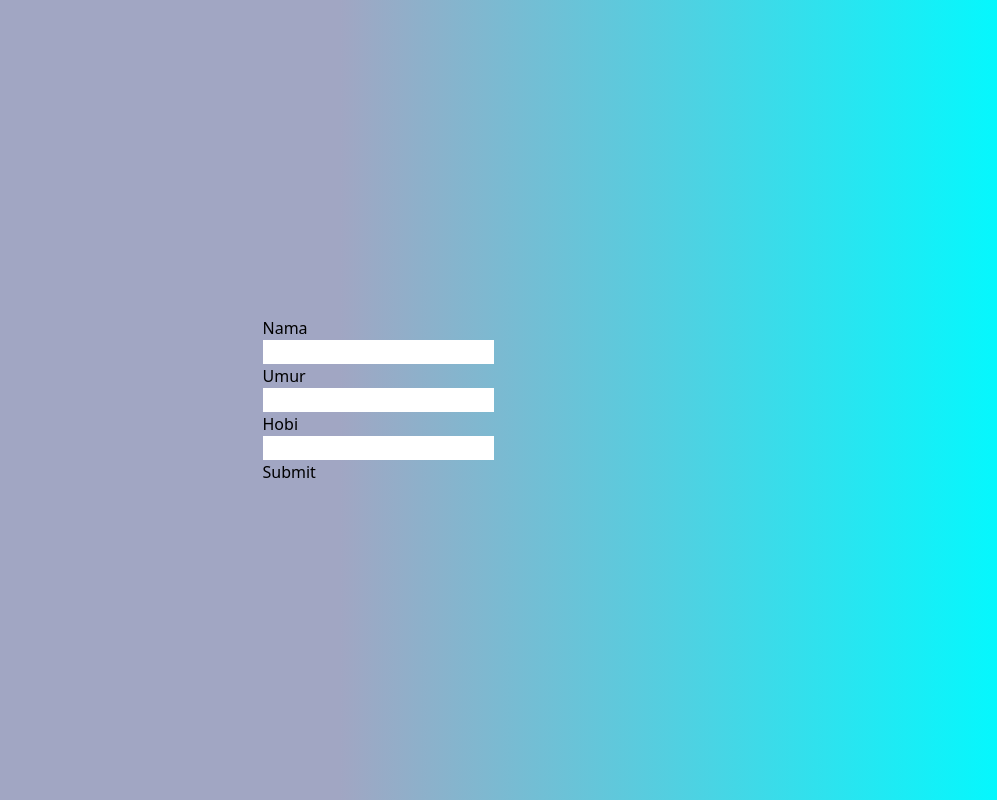
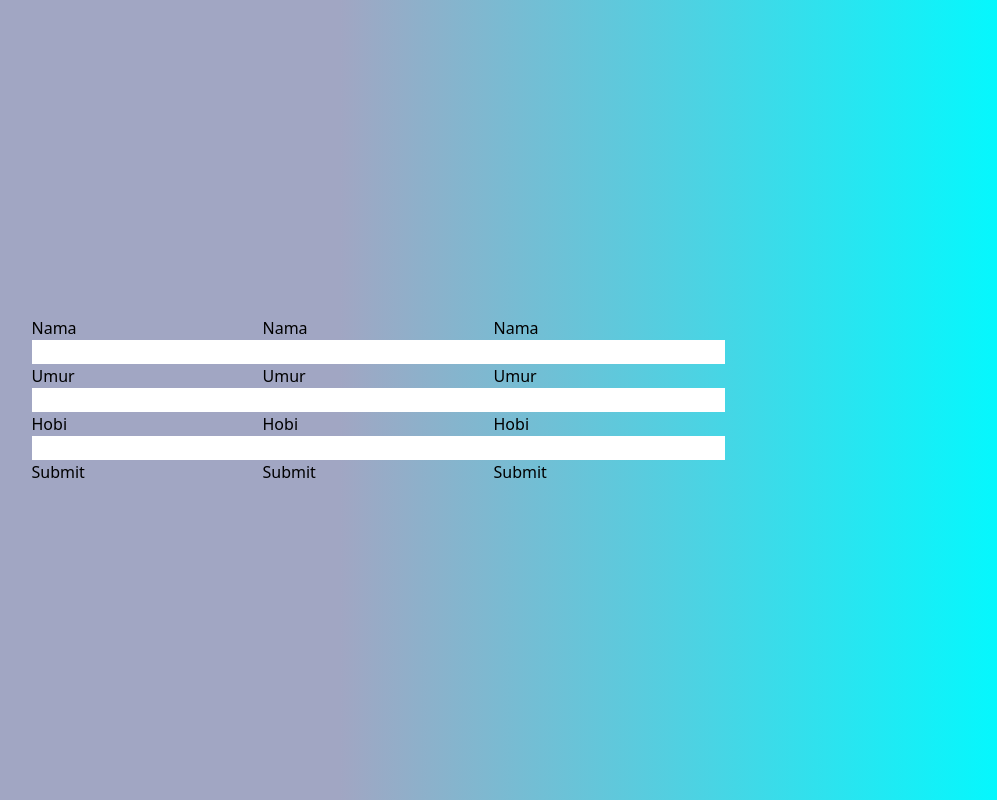
Before and after one commit to revou-fsse-3/module-4-isnendyankp, a React (Vite) app: page / in a window 1280 px wide. Shown: the whole page, without its empty margins (262-1259 px from the left). Built offline with nearby package versions, Linux system fonts and the light colour scheme; the HTML template or start-up script is replaced by a standard one.

Commit message:
add extends React.HTMLAttributes<HTMLDivElement> for create props.className

```diff
--- a/src/containers/HomeContainer/index.tsx
+++ b/src/containers/HomeContainer/index.tsx
@@ -25,6 +25,8 @@ const HomeContainer = () => {
     });
         console.log(formMik);
         return (
+          <>
+            {/* Step 1 */}
             <Card border>
               <form onSubmit={formMik.handleSubmit}>
                 {/* Input Nama */}
@@ -71,6 +73,101 @@ const HomeContainer = () => {
                 />
               </form>
             </Card>
+            {/* Step 2 */}
+            <Card border>
+              <form onSubmit={formMik.handleSubmit}>
+                {/* Input Nama */}
+                <div className="m-1">
+                  <Text>{'Nama'}</Text>
+                  <Input
+                    className="block border-emerald-700 border"
+                    name={'nama'}
+                    value={formMik.values.nama}
+                    onChange={formMik.handleChange('nama')}
+                  />
+                  {/* add error validation text with yup for input nama */}
+                  {formMik.errors.nama && <Text>{formMik.errors.nama}</Text>}
+                </div>
+                {/* Input Umur */}
+                <div className="m-1">
+                  <Text>{'Umur'}</Text>
+                  <Input
+                    className="block border-emerald-700 border"
+                    name={'umur'}
+                    value={formMik.values.umur}
+                    onChange={formMik.handleChange('umur')}
+                  />
+                  {/* add error validation text with yup for input umur */}
+                  {formMik.errors.umur && <Text>{formMik.errors.umur}</Text>}
+                </div>
+                {/* Input Hobi */}
+                <div className="m-1">
+                  <Text>{'Hobi'}</Text>
+                  <Input
+                    className="block border-emerald-700 border"
+                    name={'hobi'}
+                    value={formMik.values.hobi}
+                    onChange={formMik.handleChange('hobi')}
+                  />
+                  {/* add error validation text with yup for input hobi */}
+                  {formMik.errors.hobi && <Text>{formMik.errors.hobi}</Text>}
+                </div>
+                {/* Button Submit */}
+                <Button
+                  label={'Submit'}
+                  type={'submit'}
+                  className={'bg-green-500'}
+                />
+              </form>
+            </Card>
+            {/* Step 3 */}
+            <Card border>
+              <form onSubmit={formMik.handleSubmit}>
+                {/* Input Nama */}
+                <div className="m-1">
+                  <Text>{'Nama'}</Text>
+                  <Input
+                    className="block border-emerald-700 border"
+                    name={'nama'}
+                    value={formMik.values.nama}
+                    onChange={formMik.handleChange('nama')}
+                  />
+                  {/* add error validation text with yup for input nama */}
+                  {formMik.errors.nama && <Text>{formMik.errors.nama}</Text>}
+                </div>
+                {/* Input Umur */}
+                <div className="m-1">
+                  <Text>{'Umur'}</Text>
+                  <Input
+                    className="block border-emerald-700 border"
+                    name={'umur'}
+                    value={formMik.values.umur}
+                    onChange={formMik.handleChange('umur')}
+                  />
+                  {/* add error validation text with yup for input umur */}
+                  {formMik.errors.umur && <Text>{formMik.errors.umur}</Text>}
+                </div>
+                {/* Input Hobi */}
+                <div className="m-1">
+                  <Text>{'Hobi'}</Text>
+                  <Input
+                    className="block border-emerald-700 border"
+                    name={'hobi'}
+                    value={formMik.values.hobi}
+                    onChange={formMik.handleChange('hobi')}
+                  />
+                  {/* add error validation text with yup for input hobi */}
+                  {formMik.errors.hobi && <Text>{formMik.errors.hobi}</Text>}
+                </div>
+                {/* Button Submit */}
+                <Button
+                  label={'Submit'}
+                  type={'submit'}
+                  className={'bg-green-500'}
+                />
+              </form>
+            </Card>
+          </>
         );
 }
 
```
Also changed, not shown: src/components/Card/index.tsx (+4 -3 lines). Lines whose indentation alone changed are shown as unchanged.
